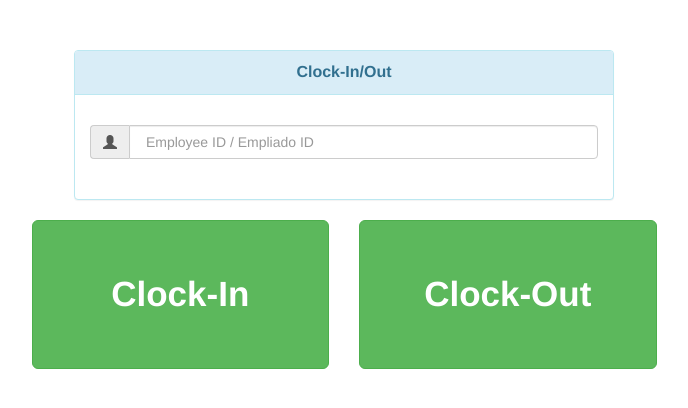
After one commit to mauriciofg98/log-in, a PHP site: page /clockpage.php in a window 1280 px wide. The commit adds this page. Shown: the top 408 px of the page, without its empty margins (296-984 px from the left). Run offline with PHP 8.4, Linux system fonts and the light colour scheme; some libraries are stand-ins or nearby versions.

Commit message:
Almost there

```diff
--- /dev/null
+++ b/clockpage.php
@@ -0,0 +1,79 @@
+<?php include('server.php') ?>
+<!DOCTYPE html>
+<html>
+<head>
+
+    <link href="//netdna.bootstrapcdn.com/bootstrap/3.0.0/css/bootstrap.min.css" rel="stylesheet" id="bootstrap-css">
+    <script src="//netdna.bootstrapcdn.com/bootstrap/3.0.0/js/bootstrap.min.js"></script>
+    <script src="//code.jquery.com/jquery-1.11.1.min.js"></script>
+    <link href="//netdna.bootstrapcdn.com/bootstrap/3.1.0/css/bootstrap.min.css" rel="stylesheet" id="bootstrap-css">
+    <script src="//netdna.bootstrapcdn.com/bootstrap/3.1.0/js/bootstrap.min.js"></script>
+    <script src="//code.jquery.com/jquery-1.11.1.min.js"></script>
+    <style type="text/css">
+        .btn-huge{
+            padding-top:50px;
+            padding-bottom:50px;
+            font-size: 35px;
+        }
+        .row{
+            display: flex;
+          align-items: center;
+          justify-content: center;
+        }
+        .error{
+        font-size:20px;
+        color:#5C5C5C;
+        }
+    </style>
+  <title>Clock-In/Out</title>
+</head>
+<body onload="setTime()">
+
+<?php
+if (isset($_GET['a'])){
+if($_GET['a']=='y'){
+    echo "<div class=error><center><b>This employee ID doesn't exist.</b></center><div>";
+}
+else if($_GET['a']=='b'){
+    echo "<div class=error><center><b>Need to Clock-In first.</b></center><div>";
+}
+else if($_GET['a']=='c'){
+    echo "<div class=error><center><b>You already Clocked-In for today.</b></center><div>";
+}
+else{
+    echo "No value received.";
+}
+}
+?>
+    <form method="POST" action="clockcheck.php">
+        <form id="loginform" class="form-horizontal" role="form">
+            <div class="container">
+                <div id="loginbox" style="margin-top:50px;" class="mainbox col-md-6 col-md-offset-3 col-sm-8 col-sm-offset-2">
+                    <div class="panel panel-info" >
+                        <div class="panel-heading">
+                            <div class="panel-title"><center><b>Clock-In/Out</b></center></div>
+                        </div>
+                        <div style="padding-top:30px" class="panel-body" >
+                            <div style="display:none" id="login-alert" class="alert alert-danger col-sm-12"></div>
+                            <div style="margin-bottom: 25px" class="input-group">
+                                <span class="input-group-addon"><i class="glyphicon glyphicon-user"></i></span>
+                                    <input type="number" name="ID" class="form-control" placeholder=" Employee ID / Empliado ID">
+                            </div>
+                        </div>
+                    </div>
+                </div>
+            </div>
+            <center>
+                <div class="row"><p>
+                    <div class="col-md-3">
+                        <button type="submit" value="0" class="btn btn-success btn-lg btn-block btn-huge" name="clock"><b>Clock-In</b></button>
+                    </div></p><p>
+                    <div class="col-md-3">
+                        <button type="submit" value="1" class="btn btn-success btn-lg btn-block btn-huge" name="clock"><b>Clock-Out</b></button>
+                    </div></p>
+                </div>
+            </center>
+        </form>
+    </form>
+</body>
+</html>
--- a/liscreen.php
+++ b/liscreen.php
@@ -38,7 +38,7 @@ if (isset($_GET['a'])){
             <form id="loginform" class="form-horizontal" role="form">
               <div style="margin-bottom: 25px" class="input-group">
                 <span class="input-group-addon"><i class="glyphicon glyphicon-user"></i></span>
-                  <input type="number" name="ID" class="form-control" placeholder=" ID">
+                  <input type="number" name="ID" class="form-control" placeholder=" Employee ID / Empliado ID">
               </div>
               <center>
                 <div style="margin-top:10px" class="form-group">
--- a/server.php
+++ b/server.php
@@ -157,23 +157,119 @@ if (isset($_POST['weekid'])){
   }
 }
 
-if (isset($_POST['week'])){
-  $ID = mysqli_real_escape_string($db, $_REQUEST['ID']);
-  $Monday_Ci = mysqli_real_escape_string($db, $_REQUEST['Monday_Ci']);
-  $Monday_Co = mysqli_real_escape_string($db, $_REQUEST['Monday_Co']);
-  $Tuesday_Ci = mysqli_real_escape_string($db, $_REQUEST['Tuesday_Ci']);
-  $Tuesday_Co = mysqli_real_escape_string($db, $_REQUEST['Tuesday_Co']);
-  $Wednesday_Ci = mysqli_real_escape_string($db, $_REQUEST['Wednesday_Ci']);
-  $Wednesday_Co = mysqli_real_escape_string($db, $_REQUEST['Wednesday_Co']);
-  $Thursday_Ci = mysqli_real_escape_string($db, $_REQUEST['Thursday_Ci']);
-  $Thursday_Co = mysqli_real_escape_string($db, $_REQUEST['Thursday_Co']);
-  $Friday_Ci = mysqli_real_escape_string($db, $_REQUEST['Friday_Ci']);
-  $Friday_Co = mysqli_real_escape_string($db, $_REQUEST['Friday_Co']);
-  $Saturday_Ci = mysqli_real_escape_string($db, $_REQUEST['Saturday_Ci']);
-  $Saturday_Co = mysqli_real_escape_string($db, $_REQUEST['Saturday_Co']);
-  $Sunday_Ci = mysqli_real_escape_string($db, $_REQUEST['Sunday_Ci']);
-  $Sunday_Co = mysqli_real_escape_string($db, $_REQUEST['Sunday_Co']);
-  $sql = "INSERT INTO Employee ( Name, Age) VALUES ( '$Name', '$Age')";
+// if (isset($_POST['week'])){
+//   $ID = mysqli_real_escape_string($db, $_REQUEST['ID']);
+//   $Monday_Ci = mysqli_real_escape_string($db, $_REQUEST['Monday_Ci']);
+//   $Monday_Co = mysqli_real_escape_string($db, $_REQUEST['Monday_Co']);
+//   $Tuesday_Ci = mysqli_real_escape_string($db, $_REQUEST['Tuesday_Ci']);
+//   $Tuesday_Co = mysqli_real_escape_string($db, $_REQUEST['Tuesday_Co']);
+//   $Wednesday_Ci = mysqli_real_escape_string($db, $_REQUEST['Wednesday_Ci']);
+//   $Wednesday_Co = mysqli_real_escape_string($db, $_REQUEST['Wednesday_Co']);
+//   $Thursday_Ci = mysqli_real_escape_string($db, $_REQUEST['Thursday_Ci']);
+//   $Thursday_Co = mysqli_real_escape_string($db, $_REQUEST['Thursday_Co']);
+//   $Friday_Ci = mysqli_real_escape_string($db, $_REQUEST['Friday_Ci']);
+//   $Friday_Co = mysqli_real_escape_string($db, $_REQUEST['Friday_Co']);
+//   $Saturday_Ci = mysqli_real_escape_string($db, $_REQUEST['Saturday_Ci']);
+//   $Saturday_Co = mysqli_real_escape_string($db, $_REQUEST['Saturday_Co']);
+//   $Sunday_Ci = mysqli_real_escape_string($db, $_REQUEST['Sunday_Ci']);
+//   $Sunday_Co = mysqli_real_escape_string($db, $_REQUEST['Sunday_Co']);
+//   $sql = "INSERT INTO Employee ( Name, Age) VALUES ( '$Name', '$Age')";
+//   if(mysqli_query($db, $sql)){
+//     #echo "Records added successfully.";
+//   }
+//   else{
+//     echo "ERROR: Could not able to execute $sql. " . mysqli_error($db);
+//   }
+// }
+
+if (isset($_POST['clock'])){
+
+  $date = date('Y-m-d H:i:s.u');
+  $id = mysqli_real_escape_string($db, $_REQUEST['ID']);
+
+  $conn = mysqli_connect('localhost:3307', 'gfonsec2', 'LuckyFonsec1;', 'clock');
+//Check connection
+if ($conn->connect_error){
+    die("Connection failed: " . $conn->connect_error);
+}
+$sql = "SELECT ID FROM Employee WHERE ID='$id'";
+$result = $conn->query($sql);
+if ($result->num_rows > 0){
+    // output data of each row
+    //while($row = $result->fetch_assoc()) {
+      // header("Location: hours.php?flag=0";
+      // header('Location:clockdatecheck.php?ID=' . $row['ID']);
+    //}
+
+$unixTimestamp = strtotime($date);
+$dayOfWeek = date("l", $unixTimestamp);
+echo $date;
+//echo $date . ' fell on a ' . $dayOfWeek;
+$query;
+$out;
+if ($dayOfWeek == "Monday"){
+  $query = "Monday_Ci";
+  $out = "Monday_Co";
+}
+else if ($dayOfWeek == "Tuesday"){
+  $query = "Tuesday_Ci";
+  $out = "Tuesday_Co";
+}
+else if ($dayOfWeek == "Wednesday"){
+  $query = "Wednesday_Ci";
+  $out = "Wednesday_Co";
+}
+else if ($dayOfWeek == "Thursday"){
+  $query = "Thursday_Ci";
+  $out = "Thursday_Co";
+}
+else if ($dayOfWeek == "Friday"){
+  $query = "Friday_Ci";
+  $out = "Friday_Co";
+}
+else if ($dayOfWeek == "Saturday"){
+  $query = "Saturday_Ci";
+  $out = "Saturday_Co";
+}
+else if ($dayOfWeek == "Sunday"){
+  $query = "Sunday_Ci";
+  $out = "Sunday_Co";
+}
+else {
+  echo "Error!";
+}
+$sql = "SELECT $query, $out FROM Week WHERE ID='$id'";
+$result = $conn->query($sql);
+if ($result->num_rows > 0){
+  $row = $result->fetch_assoc();
+  echo $row[$query] . " " . $row[$out];
+  //When they Clock-In Correctly
+  if(($row[$query] == '0000-00-00 00:00:00' && $_POST['clock'] == '0') && ($row[$out] == '0000-00-00 00:00:00.000000' && $_POST['clock'] == '0')){
+    $sql = "UPDATE Week SET $query = '$date' WHERE ID = '$id'";
+    echo "Successfully Clocked-In!";
+  }
+  //When they Clock-Out Correctly
+  else if(($row[$query] != '0000-00-00 00:00:00' && $_POST['clock'] == '1') && ($row[$out] == '0000-00-00 00:00:00.000000' && $_POST['clock'] == '1')){
+    $sql = "UPDATE Week SET $out = '$date' WHERE ID = '$id'";
+    echo "Successfully Clocked-Out!";
+  }
+  //When they "double" Clock-In
+  else if(($row[$query] != '0000-00-00 00:00:00' && $_POST['clock'] == '0') && ($row[$out] == '0000-00-00 00:00:00.000000' && $_POST['clock'] == '0')){
+    header('Location: clockpage.php?a=c');
+  }
+  //When they "double" Clock_Out
+  else if(($row[$query] == '0000-00-00 00:00:00' && $_POST['clock'] == '1') && ($row[$out] == '0000-00-00 00:00:00.000000' && $_POST['clock'] == '1')){
+    header('Location: clockpage.php?a=b');
+  }
+  else{
+    echo "Default Case.";
+  }
+}
+}
+else{
+    echo "0 results";
+}
+
   if(mysqli_query($db, $sql)){
     #echo "Records added successfully.";
   }
```
Also changed, not shown: clockcheck.php (added, +36 -0 lines).
